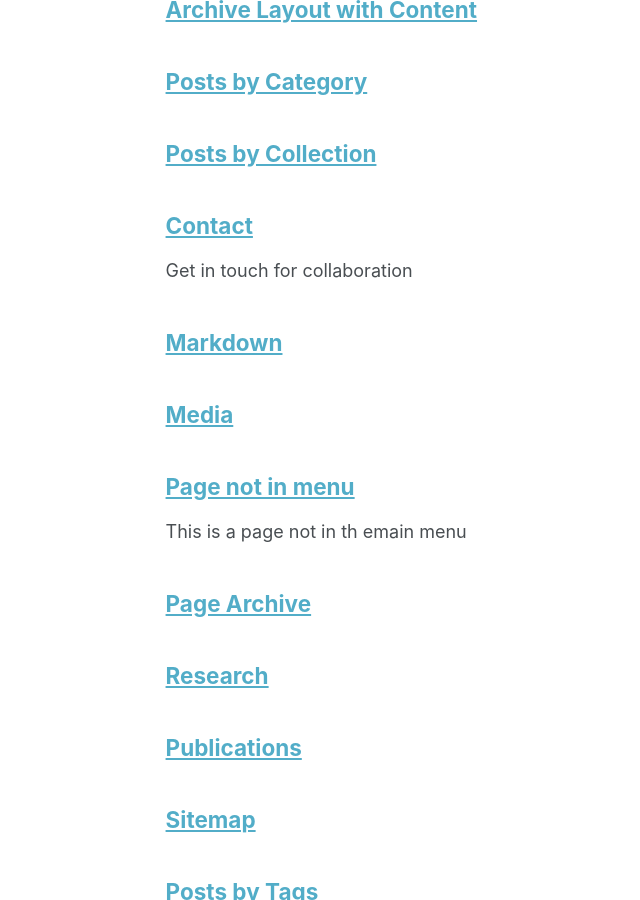
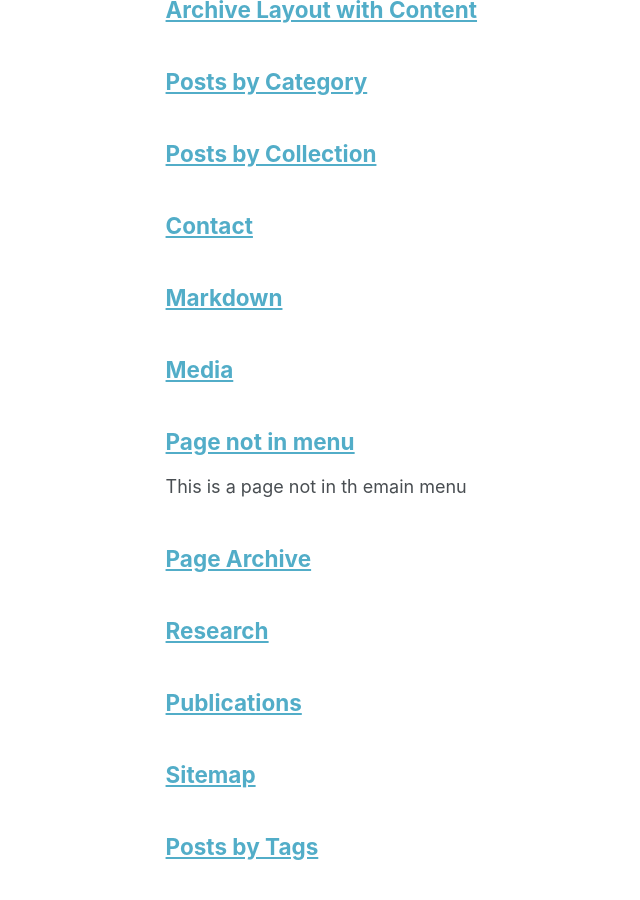
Before and after one commit to cngupta/cngupta.github.io, a Jekyll site: the page built from _pages/page-archive.html, in a window 1280 px wide and 900 px high, scrolled down 384 px. Shown: the whole window, without its empty margins (116-756 px from the left). Built offline with Jekyll 4.4.1, drawn with Linux system fonts in a browser that asks for light colours.

Commit message:
edit contact

```diff
--- a/_pages/contact.md
+++ b/_pages/contact.md
@@ -1,11 +1,10 @@
 ---
-permalink: /non-menu-page/
+layout: archive
 title: "Contact"
-excerpt: "Get in touch for collaboration"
+permalink: /contact/
 author_profile: true
 redirect_from:
-  - "/nmp/"
-  - "/nmp.html"
+  - /resume
 ---
 
 
```
